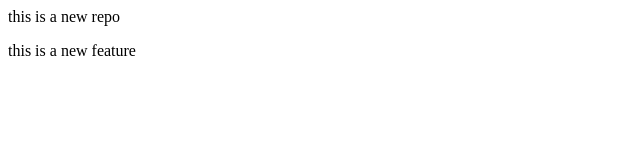
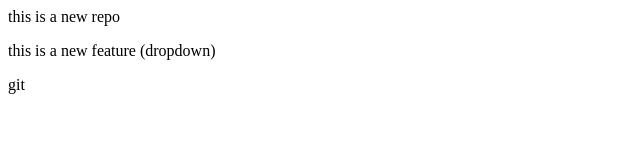
Before and after one commit to jayanthsreenivas2005/localrepo, a plain HTML site: page index.html in a window 1280 px wide. Shown: the whole page, without its empty margins (0-640 px from the left). Drawn offline with Linux system fonts and the light colour scheme.

Commit message:
added dropdown

```diff
--- a/index.html
+++ b/index.html
@@ -1,2 +1,2 @@
 <p>this is a new repo</p>
-<p>this is a new feature</p>
+<p>this is a new feature (dropdown)</p>git
```
